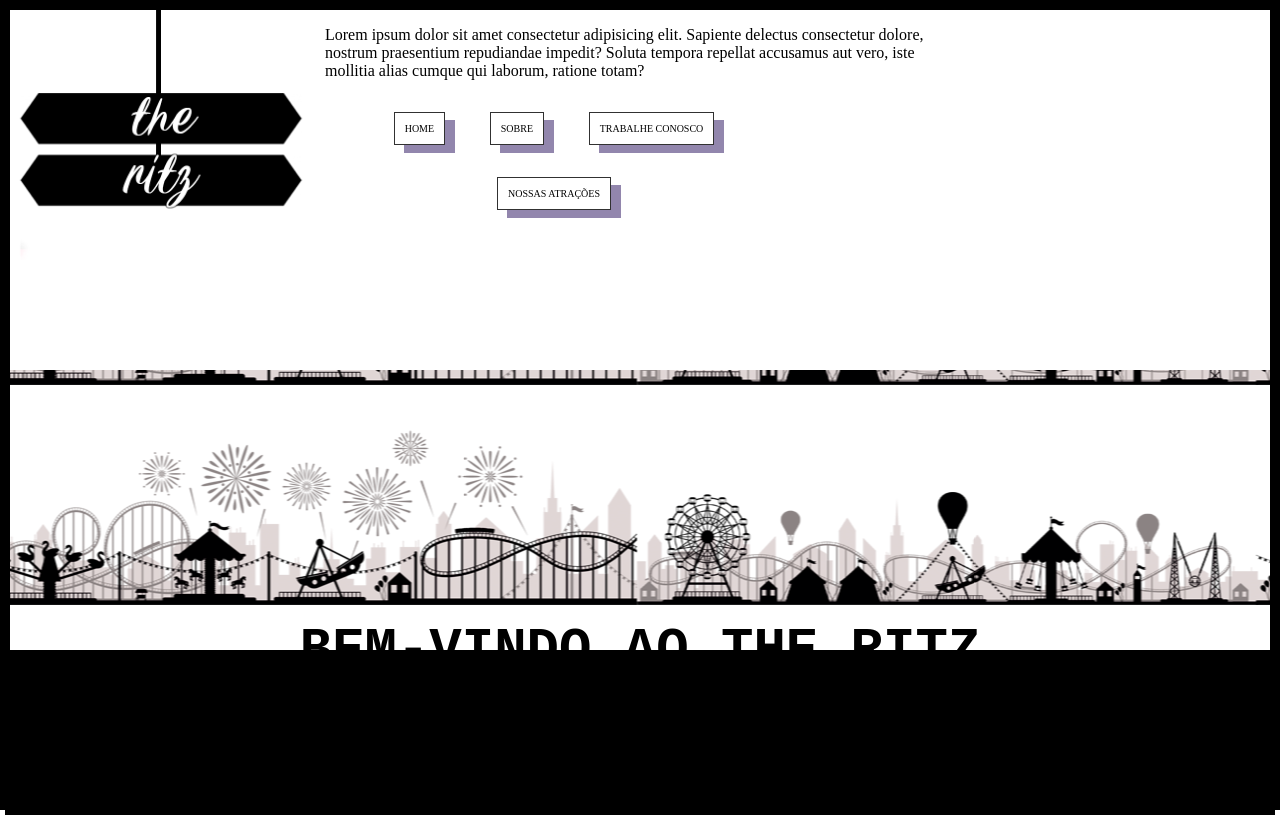
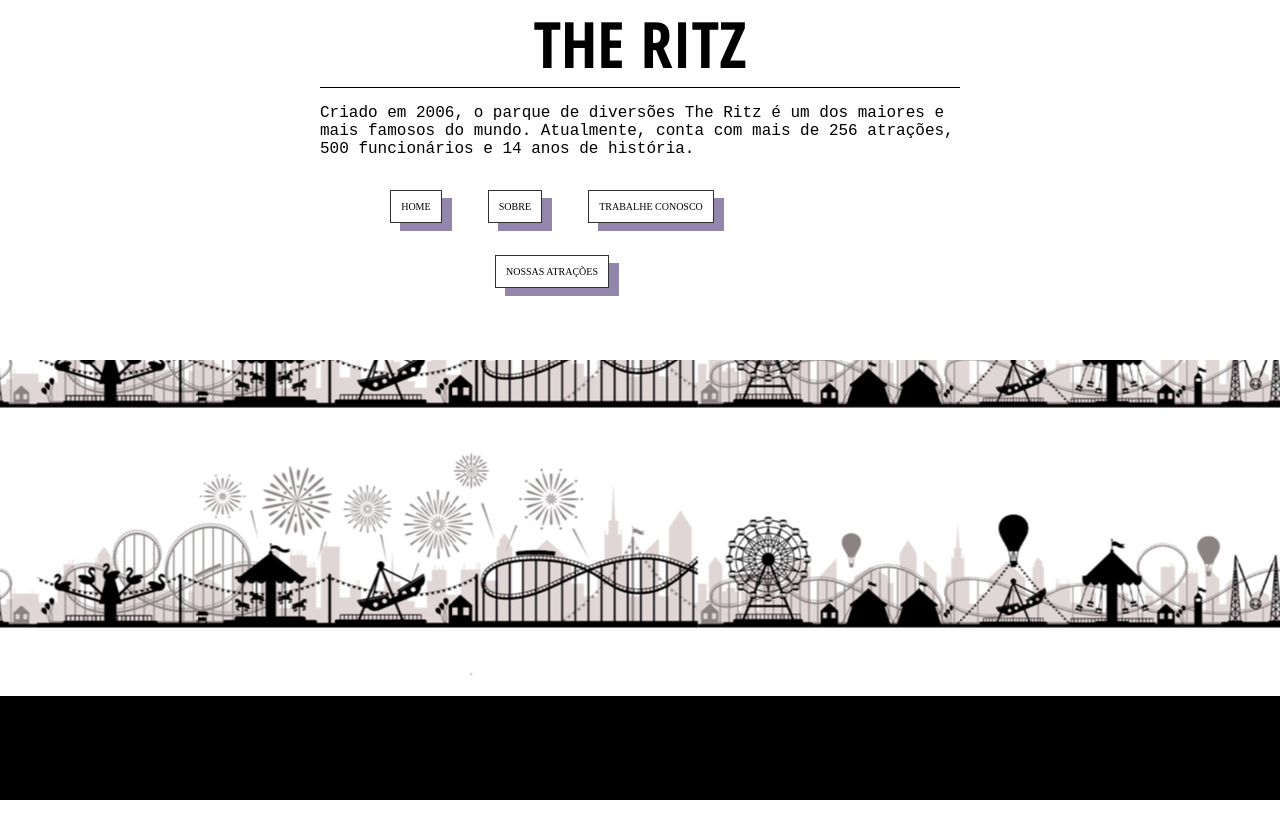
Before and after one commit to gabyssbarboza/the-ritz-home, a plain HTML site: page index.html in a window 1280 px wide. Drawn offline with Linux system fonts and the light colour scheme; a web font is replaced by a local one.

Commit message:
the ritz home

```diff
--- a/index.html
+++ b/index.html
@@ -8,7 +8,8 @@
     <link rel="stylesheet" href="style/style.css">
     <link rel="preconnect" href="https://fonts.gstatic.com">
 <link href="https://fonts.googleapis.com/css2?family=Xanh+Mono&display=swap" rel="stylesheet">
-
+<link rel="preconnect" href="https://fonts.gstatic.com">
+<link href="https://fonts.googleapis.com/css2?family=Open+Sans+Condensed:wght@300;700&display=swap" rel="stylesheet">
 </head>
 
 <body>
@@ -18,11 +19,12 @@
     <main class="container-all">
         <div class="container-top">
 
-            <img src="./style/THERITZ.png" alt="" class="container-top-image">
+            <!-- <img src="./style/THERITZ.png" alt="" class="container-top-image"> -->
+            <h3 class="container-top-title">
+               THE RITZ
+            </h3>
             <p class="container-top-subtitle">
-                Lorem ipsum dolor sit amet consectetur adipisicing elit. Sapiente delectus consectetur dolore, nostrum
-                praesentium repudiandae impedit? Soluta tempora repellat accusamus aut vero, iste mollitia alias cumque
-                qui laborum, ratione totam?
+                Criado em 2006, o parque de diversões The Ritz é um dos maiores e mais famosos do mundo. Atualmente, conta com mais de 256 atrações, 500 funcionários e 14 anos de história.
             </p>
             <ul class="container-top-menu">
 
@@ -40,7 +42,7 @@
 
 
             <div class="container-end">
-                <h1>BEM-VINDO AO THE RITZ</h1>
+                <!-- <h1>BEM-VINDO AO THE RITZ</h1> -->
             </div>
         </div>
 
--- a/style/style.scss
+++ b/style/style.scss
@@ -4,7 +4,7 @@ html {
     max-height: 100%;
     padding: 0;
     margin: 0;
-    border: 5px solid black;
+    // border: 5px solid black;
     overflow: hidden;
 }
 
@@ -55,7 +55,7 @@ html {
 
 .container-bottom-image {
     background-image: url(./park.png);
-    height: 250px;
+    height: 315px;
     background-position: right;
     background-repeat-y: no-repeat;
 }
@@ -68,7 +68,7 @@ html {
         display: flex;
         flex-direction: column;
         // background-image: url(./park.png);
-        background: linear-gradient(to bottom, #fff 80%, #000 80%);
+        background: linear-gradient(to bottom, #fff 87%, #000 87%);
     }
 
     &-top {
@@ -83,6 +83,18 @@ html {
                 position: absolute;
                 left: 1px;
                 width: 25%;
+            }
+
+            &-title{
+                font-family: 'Open Sans Condensed', sans-serif;
+                font-size: 4rem;
+                margin: 0;
+                text-align: center;
+                border-bottom: 1px solid black;
+            }
+
+            &-subtitle{
+                font-family: 'Xanh Mono', monospace;
             }
 
         &-menu {
```
Also changed, not shown: style/style.css, 1 other file.
